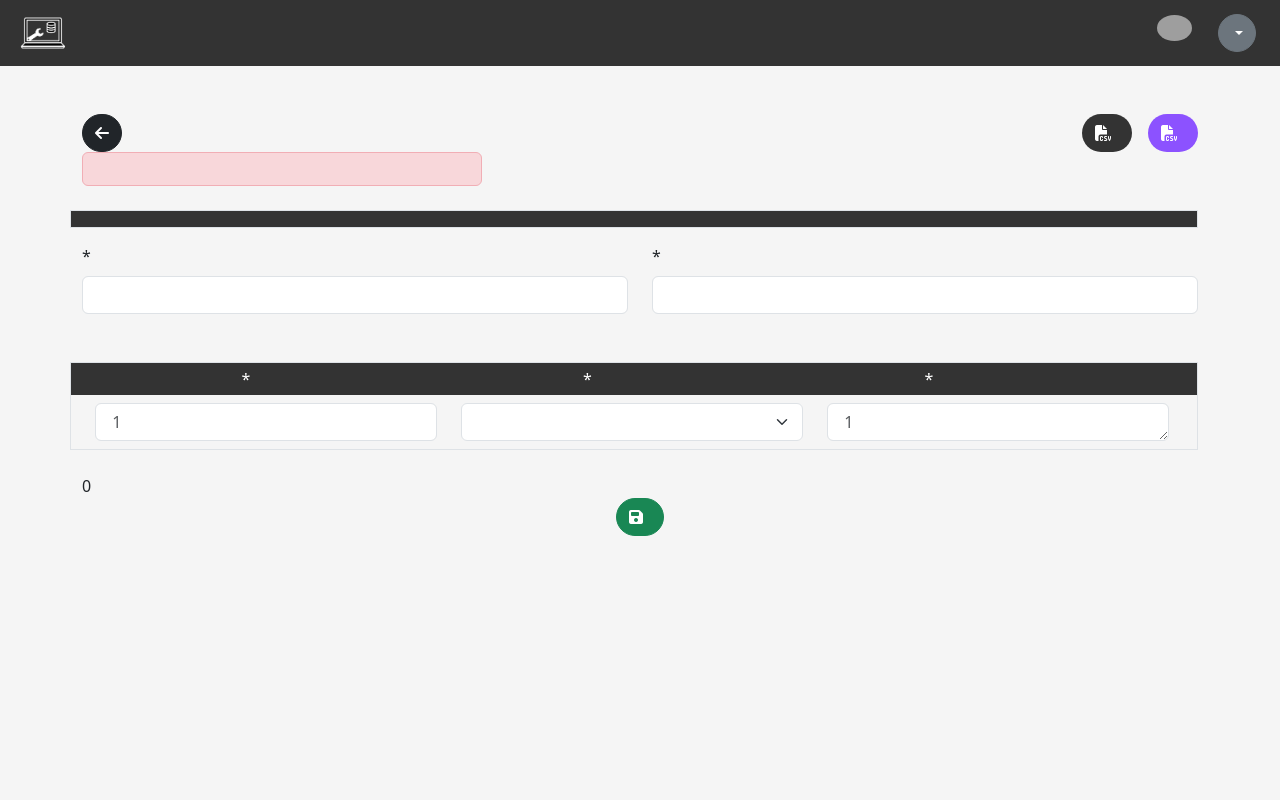
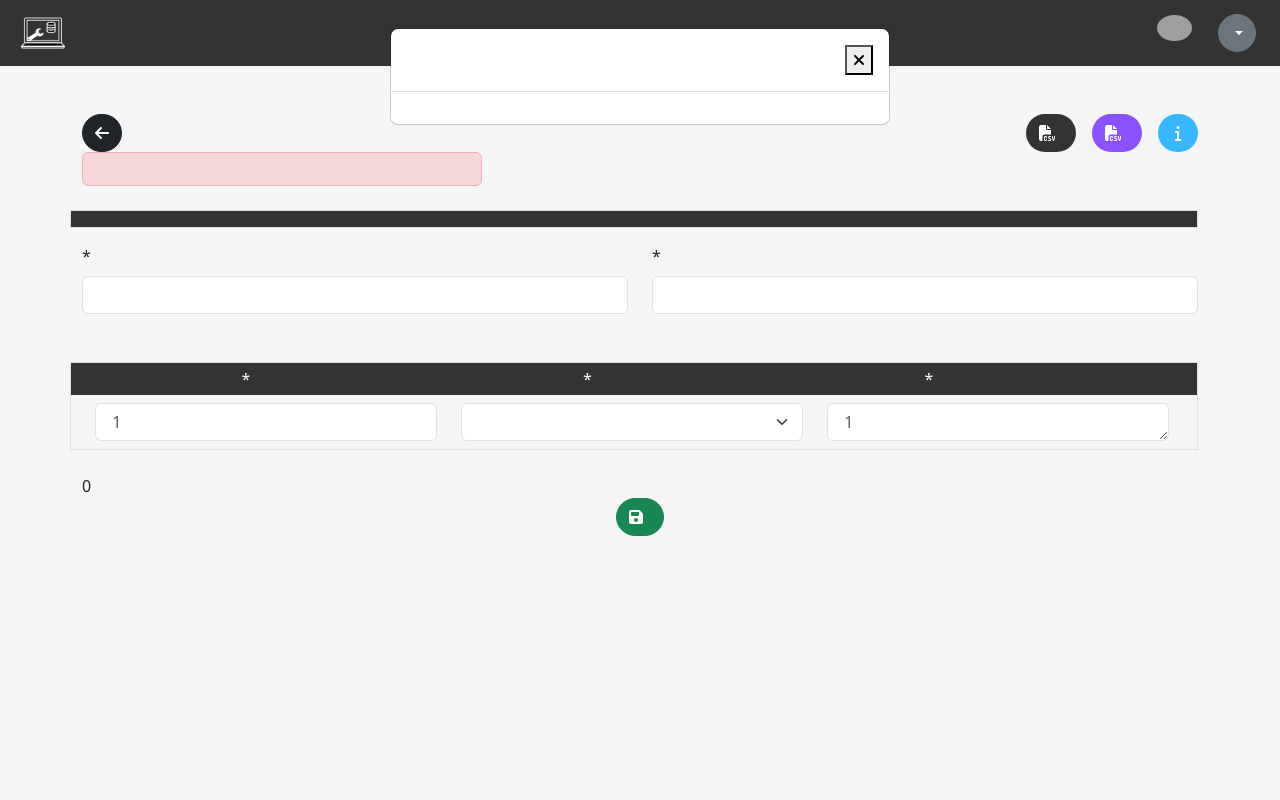
Before and after one commit to Beatriu/BBDD, a CodeIgniter 4 app: the page made by bbdd/app/Views/formularis/formulariTiquet.php in a window 1280 px wide. Run offline with PHP 8.4 and a stand-in for CodeIgniter, Linux system fonts and the light colour scheme; the template is opened without the code that fills it, so the values that code supplies are empty; some libraries are stand-ins or nearby versions; grey boxes are pictures that could not be loaded.

Commit message:
editant la llegenda

```diff
--- a/bbdd/app/Controllers/RegistresController.php
+++ b/bbdd/app/Controllers/RegistresController.php
@@ -22,7 +22,6 @@ use SebastianBergmann\Type\TrueType;
 
 class RegistresController extends BaseController
 {
-
 
     public function index($id_tiquet = null)
     {
--- a/bbdd/app/Controllers/TiquetController.php
+++ b/bbdd/app/Controllers/TiquetController.php
@@ -695,6 +695,8 @@ class TiquetController extends BaseController
             $data['nom_persona_contacte_centre'] = null;
             $data['correu_persona_contacte_centre'] = null;
         }
+
+        //$data['taula_tipus_dispositiu'];
 
         $data['title'] = lang('general_lang.formulari_tiquet');
         return view('formularis' . DIRECTORY_SEPARATOR . 'formulariTiquet', $data);
--- a/bbdd/app/Language/ca/registre.php
+++ b/bbdd/app/Language/ca/registre.php
@@ -66,5 +66,6 @@ return [
     'radio_innactiu' => 'No actius',
     'ambdues_opcions' => 'Amdues opcions',
     'radio_taller' => 'Tallers',
-    'radio_no_taller' => 'No tallers'
+    'radio_no_taller' => 'No tallers',
+    'llegenda_tipus_dispositiu' => 'Llegenda tipus dispositius'
 ];
--- a/bbdd/app/Language/es/registre.php
+++ b/bbdd/app/Language/es/registre.php
@@ -66,6 +66,7 @@ return [
     'radio_innactiu' => 'No activos',
     'ambdues_opcions' => 'Ambas opciones',
     'radio_taller' => 'Talleres',
-    'radio_no_taller' => 'No talleres'
+    'radio_no_taller' => 'No talleres',
+    'llegenda_tipus_dispositiu' => 'Leyenda tipos dispositivos'
 
 ];
--- a/bbdd/app/Views/formularis/formulariTiquet.php
+++ b/bbdd/app/Views/formularis/formulariTiquet.php
@@ -21,6 +21,29 @@
 
 <form class="container" method="POST" action="<?= base_url('/formulariTiquet') ?>" enctype="multipart/form-data">
     <?= csrf_field() ?>
+    <!-- Modal llegenda -->
+    <div class="modal" tabindex="-1" role="dialog" style="display:block">
+        <div class="modal-dialog" role="document">
+            <div class="modal-content">
+                <div class="modal-header d-flex justify-content-between">
+                    <div>
+                        <h5 class="modal-title"><?= lang('registre.llegenda_tipus_dispositiu') ?></h5>
+                    </div>
+                    <div>
+                        <button type="button" onclick="tancarModal()">
+                            <i class="fa-solid fa-xmark"></i>
+                        </button>
+                    </div>
+                </div>
+                <div class="modal-body">
+                    <table>
+
+                    </table>
+                </div>
+            </div>
+        </div>
+    </div>
+
     <div class="row mt-5 justify-content-center">
         <div class="col-2 d-flex align-items-center">
             <?php if ($role != "professor") : ?>
@@ -44,6 +67,7 @@
                 <div id="cancelar_importar_csv" class="btn btn_cancell rounded-pill" onclick="cancellFitxer();" style="display: none;"><i class="fa-solid fa-xmark me-2"></i><?= lang('general_lang.cancell') ?></div>
                 <input type="file" id="csv_tiquet" name="csv_tiquet" class="btn btn_csv rounded-pill" hidden onchange="mostrarFitxers(this);"> </input>
                 <a id="div_csv_descarregar" href="<?= base_url('/descarregar/exemple_afegir_tiquet') ?>" class="btn btn_csv rounded-pill ms-3"> <i class="fa-solid fa-file-csv me-2"></i><?= lang('general_lang.plantilla_csv') ?></a>
+                <button type="button" class="btn btn_save rounded-pill ms-3 " style="width: 40px;"><i class="fa-solid fa-info"></i></button>
             </div>
         </div>
     </div>
@@ -85,7 +109,7 @@
                     <?= $centres_reparadors ?>
                 </datalist>
             </div>
-            <?php if (session()->get('user_data')['role'] == "desenvolupador"):?>
+            <?php if (session()->get('user_data')['role'] == "desenvolupador") : ?>
                 <div class="col">
                     <label class="form-label" for="institutsDataListSSTT"><?= lang('general_lang.sstt') ?> *</label>
                     <input class="form-control selector" name="sstt" list="datalistOptionsSSTT" id="institutsDataListSSTT" placeholder="<?= lang('general_lang.sstt') ?>" required>
```
Also changed, not shown: bbdd/app/Controllers/UsuarisController.php (+0 -8 lines).
